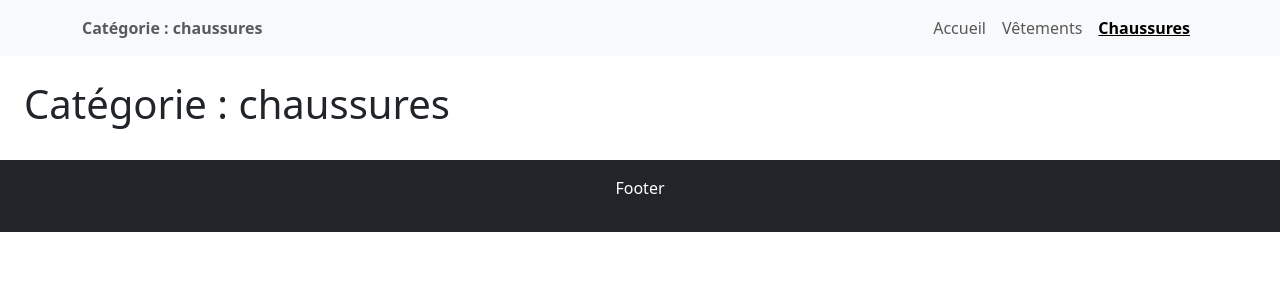
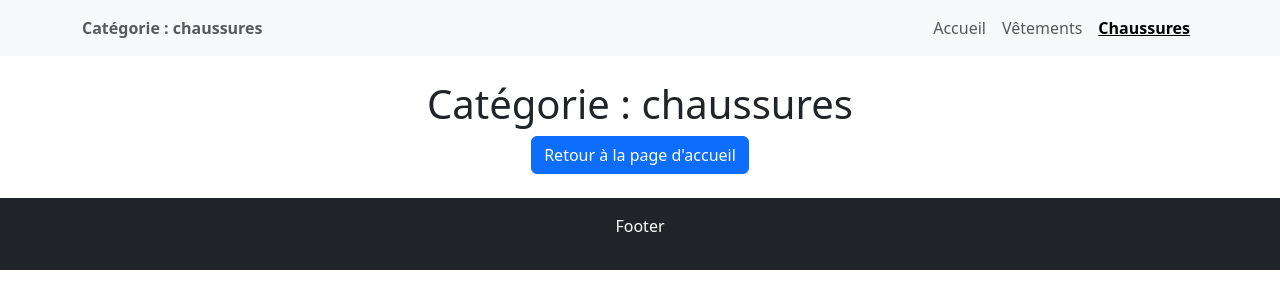
Before and after one commit to omnyazer/router-project, a React (Vite) app: page /category/chaussures in a window 1280 px wide. Shown: the top 308 px of the page. Built offline with nearby package versions, Linux system fonts and the light colour scheme.

Commit message:
activite 8

```diff
--- a/src/pages/Category.jsx
+++ b/src/pages/Category.jsx
@@ -1,9 +1,21 @@
-import { useParams } from "react-router";
+import { useParams, useNavigate } from "react-router";
 
 const Category = () => {
   const { categoryId } = useParams();
+  const navigate = useNavigate();
 
-  return <h1>Catégorie : {categoryId}</h1>;
+  const handleClick = () => {
+    navigate("/");
+  };
+
+  return (
+    <div className="text-center">
+      <h1>Catégorie : {categoryId}</h1>
+      <button className="btn btn-primary" onClick={handleClick}>
+        Retour à la page d'accueil
+      </button>
+    </div>
+  );
 };
 
 export default Category;
```
